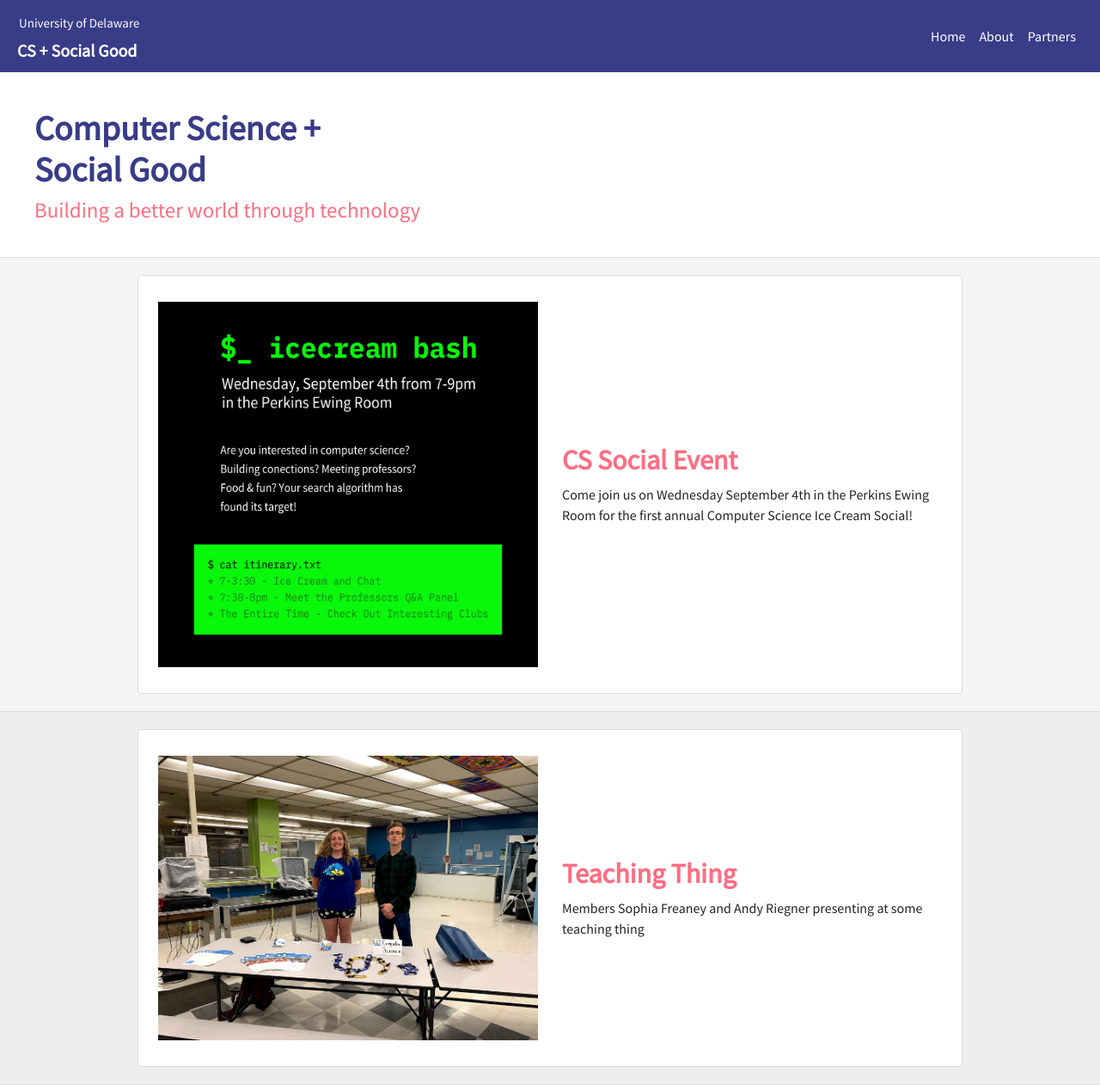
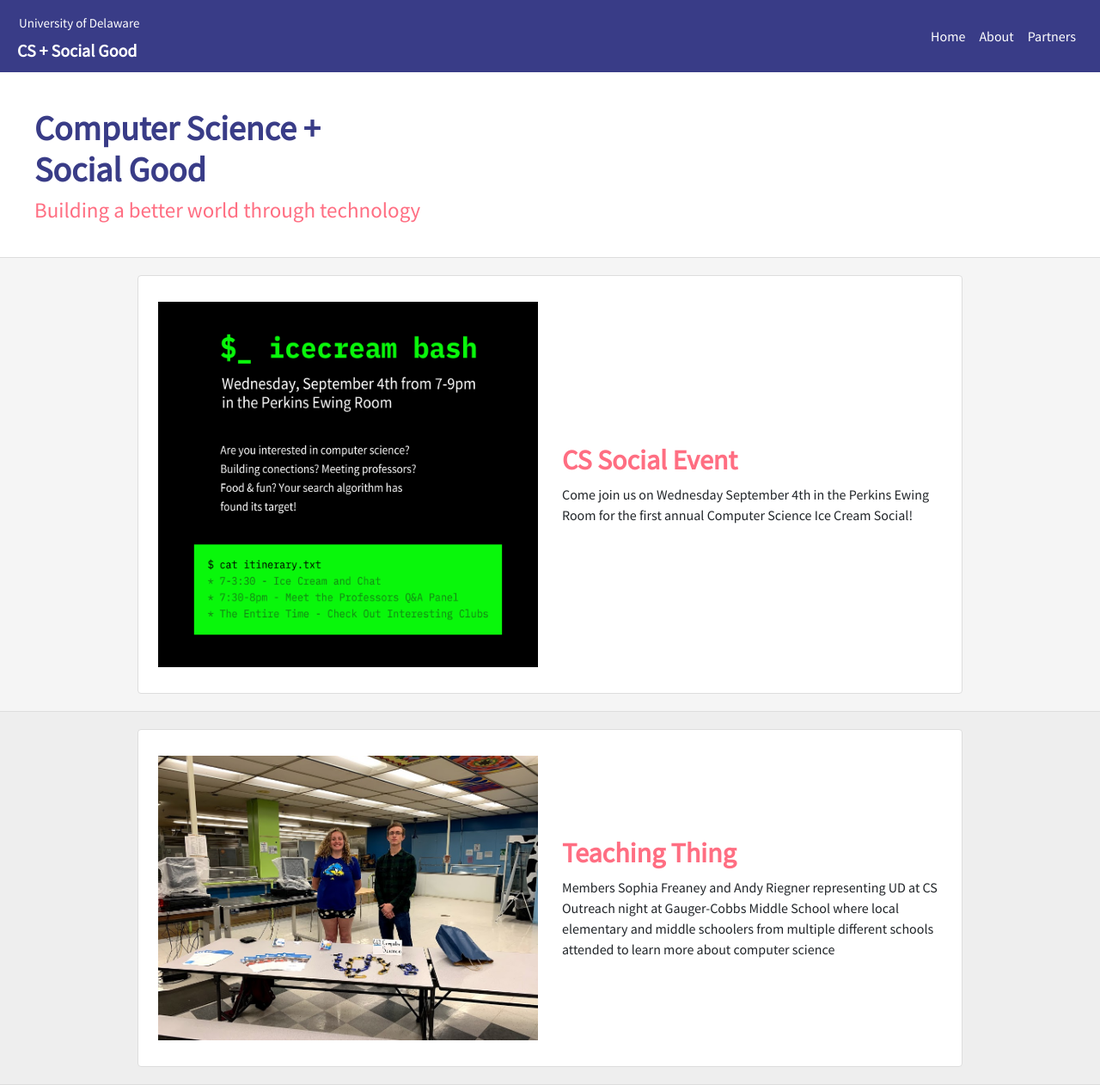
Before and after one commit to ud-cs-social-good/ud-cs-social-good.github.io, a Jekyll site: the page built from index.html, in a window 1280 px wide and 1262 px high. Shown: the whole window at 86% size. Built offline with Jekyll 4.4.1, drawn with Linux system fonts in a browser that asks for light colours.

Commit message:
updated home page

```diff
--- a/index.html
+++ b/index.html
@@ -15,8 +15,8 @@ subheader: Building a better world through technology
 </section>
 <section class="second">
   {% assign img_loc="/assets/IMG_2457.jpg" %}
-  {% assign img_alt="School Thing" %}
+  {% assign img_alt="CS Outreach Night" %}
   {% assign img_heading="Teaching Thing" %}
-  {% assign img_caption="Members Sophia Freaney and Andy Riegner presenting at some teaching thing" %}
+  {% assign img_caption="Members Sophia Freaney and Andy Riegner representing UD at CS Outreach night at Gauger-Cobbs Middle School where local elementary and middle schoolers from multiple different schools attended to learn more about computer science" %}
   {% include imagedisplay.html%}
 </section>
```
